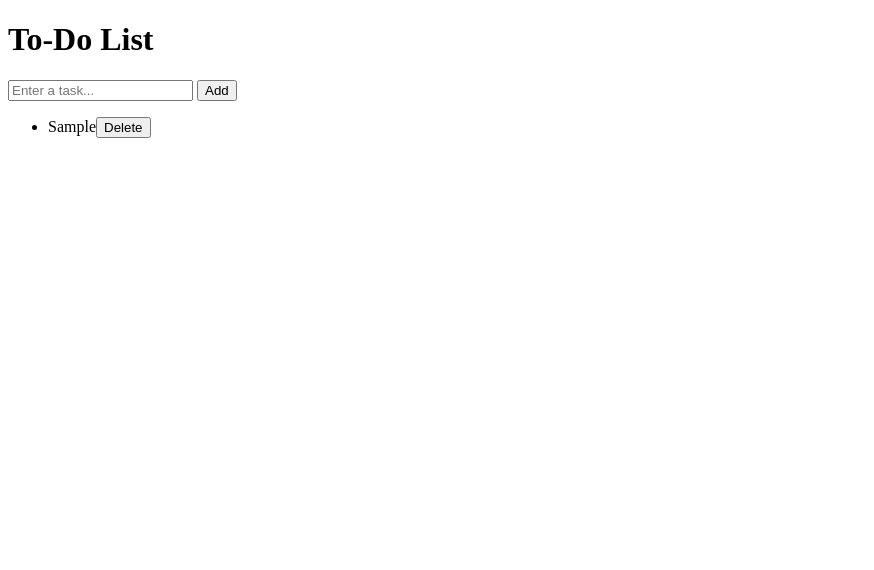
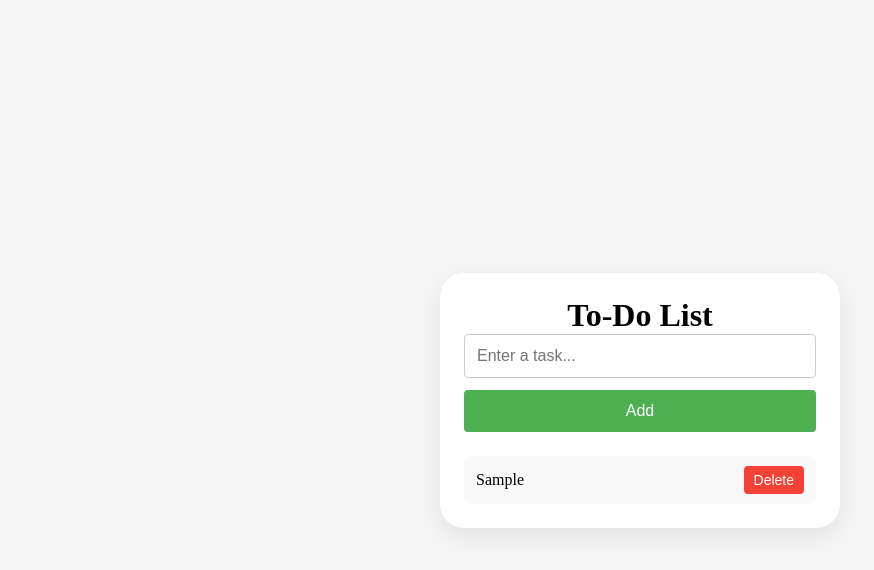
Before and after one commit to RakhatBalga/todo, a plain HTML site: page index.html in a window 1280 px wide. Both pictures are taken after typing "Sample" into the empty fields and a click on the button "Add". Shown: the whole page, without its empty margins (0-874 px from the left). Drawn offline with Linux system fonts and the light colour scheme.

Commit message:
added css

```diff
--- a/index.html
+++ b/index.html
@@ -13,7 +13,7 @@
       <h1>To-Do List</h1>
 
       <div class="main">
-        <input type="text" id="task-input" placeholder="Enter a task...">
+        <input type="text" id="task-input" class="input" placeholder="Enter a task...">
         <button class="add">Add</button>
 
         <ul class="list"></ul>
--- a/style.css
+++ b/style.css
@@ -0,0 +1,94 @@
+*{
+    margin: 0;
+    padding: 0;
+    box-sizing: border-box;
+}
+body{
+    background-color: #f5f5f5;
+    display: flex;
+    align-items: center;
+    justify-content: center;
+    min-height: 100vh;
+}
+.container{
+    display: flex;
+    flex-direction: column;
+    align-items: center;
+    justify-content: flex-start;
+
+    width: 100%;
+    max-width: 400px;
+    min-height: 150px;
+
+    padding: 24px;
+
+    background-color: white;
+    border-radius: 24px;
+    box-shadow: 0 8px 24px rgba(0, 0, 0, 0.08);
+}
+.container h1{
+    text-align: center;
+}
+.main {
+    display: flex;
+    flex-direction: column;
+    gap: 12px;
+    width: 100%;
+}
+
+.input {
+    flex: 1;
+    padding: 12px;
+    font-size: 16px;
+    border: 1px solid #ccc;
+    border-radius: 4px;
+}
+
+.input:focus {
+    outline: none;
+    border-color: #4CAF50;
+}
+.add{
+    border-radius: 4px;
+    color: #fff;
+    border: none;
+    cursor: pointer;
+    font-size: 16px;
+    padding: 12px 16px;
+    transition: background-color 0.2s ease;
+}
+
+.add {
+    background-color: #4CAF50;
+}
+
+.add:hover {
+    background-color: #43A047;
+}
+.list {
+    list-style: none;
+    padding: 0;
+    margin-top: 12px;
+}
+.list li {
+    display: flex;
+    justify-content: space-between;
+    align-items: center;
+
+    padding: 10px 12px;
+    background-color: #f9f9f9;
+    border-radius: 8px;
+}
+.list button {
+    background-color: #f44336;
+    color: white;
+    border: none;
+    border-radius: 4px;
+    padding: 6px 10px;
+    cursor: pointer;
+    font-size: 14px;
+}
+
+.list button:hover {
+    background-color: #e53935;
+}
```
